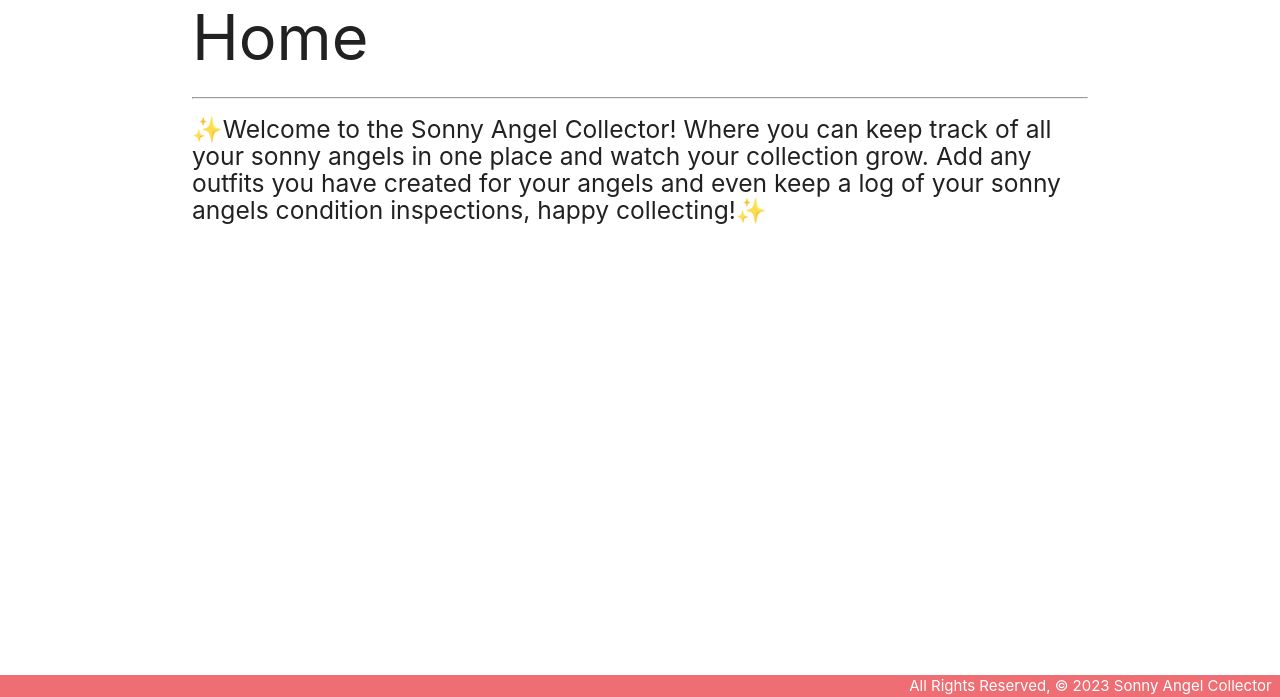
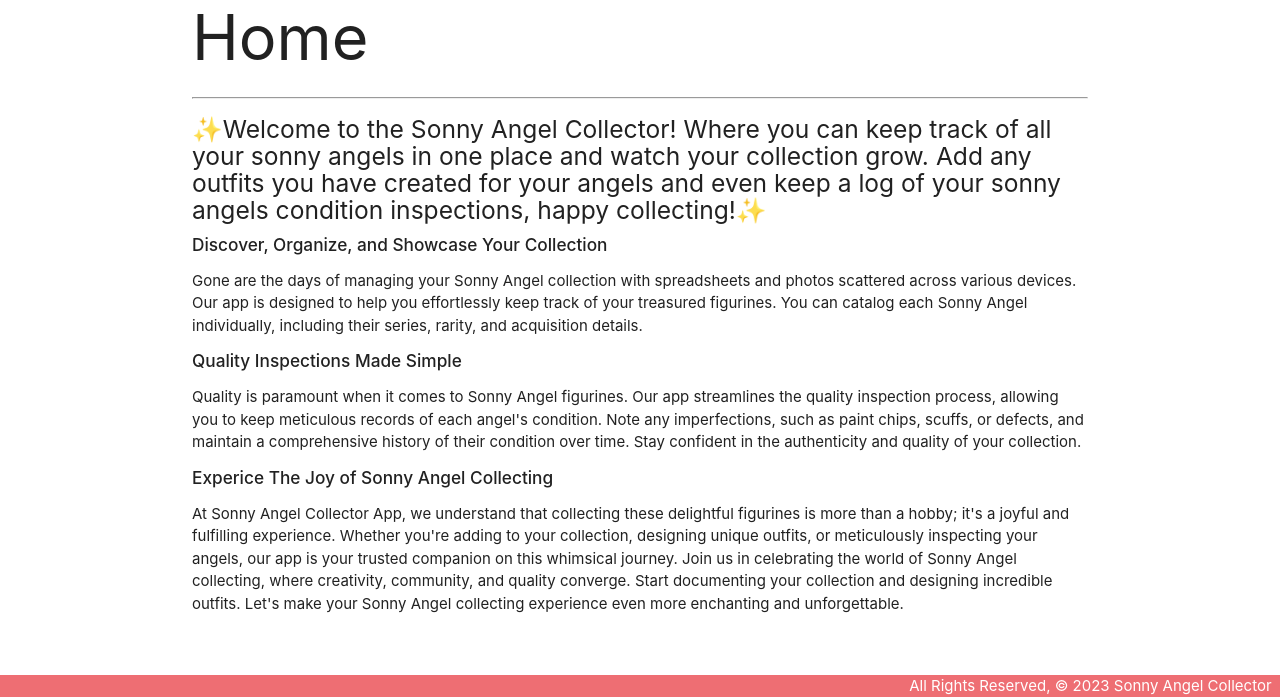
Before and after one commit to janicavc/Sonny-Angel-Collector, a Django app: page / in a window 1280 px wide. Shown: the part 103-800 px from the top of the page. Run offline with Django 4.2, Linux system fonts and the light colour scheme.

Commit message:
added more details in about and home page

```diff
--- a/main_app/templates/home.html
+++ b/main_app/templates/home.html
@@ -7,4 +7,12 @@
     of all your sonny angels in one place and watch your collection grow. Add any outfits you have created for your angels
     and even keep a log of your sonny angels condition inspections, happy collecting!✨
 </h5>
+<h6><strong>Discover, Organize, and Showcase Your Collection</strong></h6>
+<p>Gone are the days of managing your Sonny Angel collection with spreadsheets and photos scattered across various devices. Our app is designed to help you effortlessly keep track of your treasured figurines. You can catalog each Sonny Angel individually, including their series, rarity, and acquisition details. </p>
+<h6><strong>Quality Inspections Made Simple</strong></h6>
+<p>Quality is paramount when it comes to Sonny Angel figurines. Our app streamlines the quality inspection process, allowing you to keep meticulous records of each angel's condition. Note any imperfections, such as paint chips, scuffs, or defects, and maintain a comprehensive history of their condition over time. Stay confident in the authenticity and quality of your collection.</p>
+<h6><strong>Experice The Joy of Sonny Angel Collecting</strong></h6>
+<p>At Sonny Angel Collector App, we understand that collecting these delightful figurines is more than a hobby; it's a joyful and fulfilling experience. Whether you're adding to your collection, designing unique outfits, or meticulously inspecting your angels, our app is your trusted companion on this whimsical journey.
+
+    Join us in celebrating the world of Sonny Angel collecting, where creativity, community, and quality converge. Start documenting your collection and designing incredible outfits. Let's make your Sonny Angel collecting experience even more enchanting and unforgettable.</p>
 {% endblock %}
```
Also changed, not shown: main_app/templates/about.html (+8 -0 lines).
